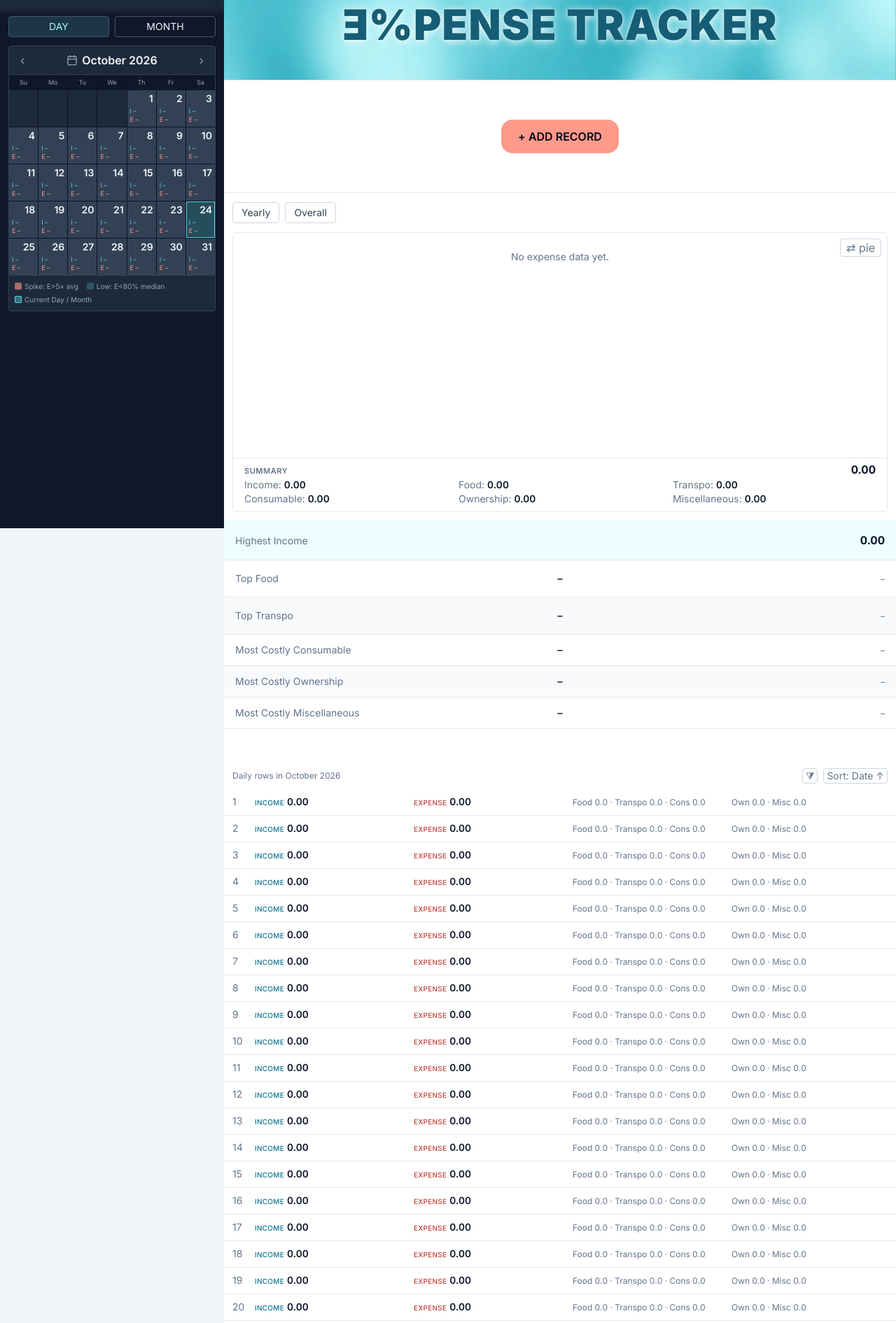
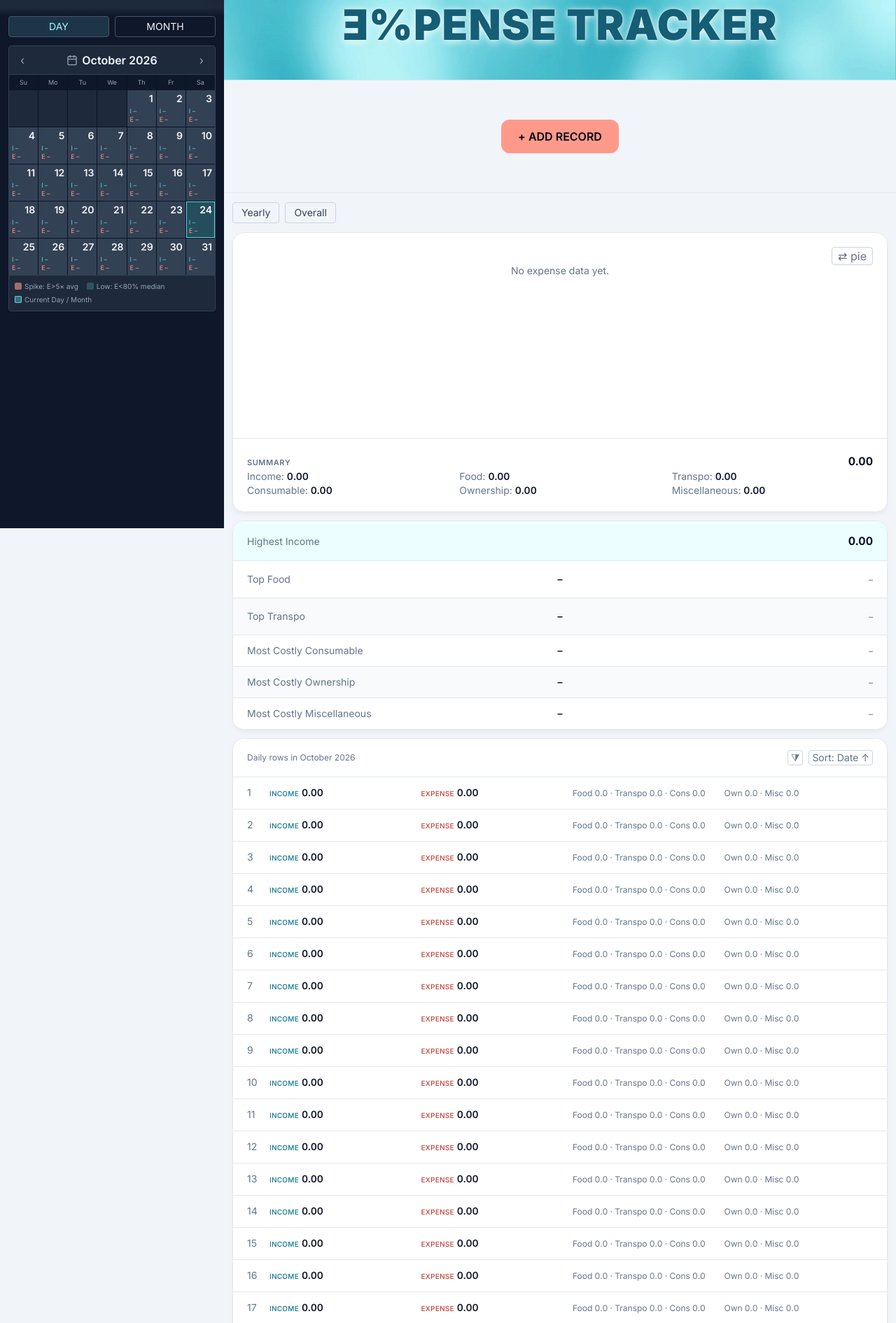
Before and after one commit to bjkmz/expense-tracker, a Django app: page / in a window 1280 px wide. Shown: the part 45-1936 px from the top of the page at 70% size. Run offline with Django 5.2, Linux system fonts and the light colour scheme; data comes from the database, SQL or seed files in the repository; tables that the repository leaves empty hold one stand-in row (values such as "Sample post"); some libraries are stand-ins or nearby versions.

Commit message:
card-based-layout-applied-on-white

```diff
--- a/templates/base.html
+++ b/templates/base.html
@@ -19,6 +19,9 @@
             brand: { DEFAULT: '#0E7490', light: '#5ED6DC', deep: '#155E75', tint: '#ECFEFF' },
             salmon: { DEFAULT: '#FF9A8B', deep: '#C2413B' },
             success: { tint: '#DCFCE7' },
+          },
+          boxShadow: {
+            card: '0 4px 6px -1px rgb(0 0 0 / 0.05)',
           },
         },
       },
@@ -109,16 +112,16 @@
     }
     // Insights graph: the fused graph+summary card is h-[50vh] but Plotly
     // renders at its own layout size, so relayout every figure to the chart
-    // box (flex-1 remainder after the summary). Runs on load, debounced
-    // resize, and after any HTMX settle (line/pie toggle re-renders
-    // #insights-chart). No-ops when Plotly or the chart is absent.
+    // content area (inside the padded box). Runs on load, debounced resize,
+    // and after any HTMX settle (line/pie toggle re-renders #insights-chart).
+    // No-ops when Plotly or the chart is absent.
     var _fitChartsT = null;
     function fitInsightCharts() {
       if (!window.Plotly) return;
-      var box = document.getElementById('insights-chart-box');
-      if (!box) return;
+      var chart = document.getElementById('insights-chart');
+      if (!chart) return;
       document.querySelectorAll('#insights-chart .plotly-graph-div').forEach(function (gd) {
-        try { window.Plotly.relayout(gd, {width: box.clientWidth, height: box.clientHeight}); } catch (e) {}
+        try { window.Plotly.relayout(gd, {width: chart.clientWidth, height: chart.clientHeight}); } catch (e) {}
       });
     }
     // Render inert Plotly specs after page load and after HTMX swaps. HTMX does
--- a/templates/home.html
+++ b/templates/home.html
@@ -16,12 +16,12 @@
     <header class="banner-bg border-b border-slate-200 min-h-[20vh] flex items-center justify-center">
       <h1 class="banner text-4xl md:text-6xl font-black text-center">Ǝ%PENSE TRACKER</h1>
     </header>
-    <div class="flex justify-center items-center min-h-[20vh] bg-white">
-      <button class="rounded-2xl px-6 py-3 bg-salmon text-slate-950 font-semibold hover:bg-salmon-deep hover:text-white focus:outline-none focus:ring-2 focus:ring-brand"
+    <div class="flex justify-center items-center min-h-[20vh] bg-slate-100 px-3 py-3">
+      <button class="rounded-xl px-6 py-3 bg-salmon text-slate-950 font-semibold hover:bg-salmon-deep hover:text-white focus:outline-none focus:ring-2 focus:ring-brand"
               onclick="document.getElementById('add-modal').showModal()">+ ADD RECORD</button>
     </div>
     <div id="home-toast" class="hidden mx-auto my-2 max-w-md px-4 py-2 rounded bg-success-tint text-green-800 border border-green-200 text-sm text-center"></div>
-    <section class="bg-white border-t border-slate-200 pb-4">
+    <section class="bg-slate-100 border-t border-slate-200 pb-4">
       {% include "partials/home_insights.html" %}
     </section>
   </main>
--- a/templates/partials/home_insights.html
+++ b/templates/partials/home_insights.html
@@ -8,7 +8,7 @@
        hx-vals='js:{scope: event.detail.scope, period: event.detail.period}'
        hx-target="#home-insights" hx-swap="outerHTML"></div>
   {# All-data abstractions: Yearly = per-year graph, Overall = per-month graph #}
-  <div class="sticky top-0 z-20 h-14 bg-white flex items-center gap-2 px-3 overflow-x-auto">
+  <div class="sticky top-0 z-20 h-14 bg-slate-100 flex items-center gap-2 px-3 overflow-x-auto">
     <button class="border rounded px-3 py-1 text-sm md:hidden {% if ins_scope == 'day' %}bg-brand border-brand text-white{% else %}border-slate-300 text-slate-700 hover:bg-brand-tint hover:border-brand-light{% endif %}"
             title="Daily insights"
             hx-get="{% url 'home-insights' %}?scope=day&period={{ ins_period }}"
--- a/templates/partials/insight_card.html
+++ b/templates/partials/insight_card.html
@@ -1,5 +1,5 @@
 {# One insight card. Expects: label, value, bg; optional sub, right, when, dense, numeric. #}
-<div class="grid {% if numeric %}grid-cols-[1fr_auto]{% else %}grid-cols-[1fr_auto_1fr]{% endif %} {% if dense %}items-center px-4 py-3{% else %}items-baseline px-4 py-4{% endif %} {{ bg }} border-b border-slate-200">
+<div class="grid {% if numeric %}grid-cols-[1fr_auto]{% else %}grid-cols-[1fr_auto_1fr]{% endif %} {% if dense %}items-center px-5 py-3{% else %}items-baseline px-5 py-4{% endif %} {{ bg }}">
   <span class="text-slate-500">{{ label }}</span>
   {% if not numeric %}
     <span class="text-sm font-semibold text-center text-slate-900">{% if value %}{{ value }}{% else %}–{% endif %}</span>
--- a/templates/partials/insights_chart.html
+++ b/templates/partials/insights_chart.html
@@ -1,8 +1,8 @@
 {# Chart box: toggle button + figure (panel include + endpoint outerHTML swap). #}
 {# Expects: ins_scope, ins_period, chart_flipped, chart_html. #}
-<div id="insights-chart-box" class="relative flex-1 min-h-0">
-  <button class="absolute right-2 top-2 z-10 border border-slate-300 rounded px-2 text-slate-500 hover:border-brand hover:text-brand" title="Toggle Line/Pie"
+<div id="insights-chart-box" class="relative flex-1 min-h-0 p-5">
+  <button class="absolute right-5 top-5 z-10 border border-slate-300 rounded px-2 text-slate-500 hover:border-brand hover:text-brand" title="Toggle Line/Pie"
           hx-get="{% url 'insights-chart' %}?scope={{ ins_scope }}&period={{ ins_period }}&type={{ chart_flipped }}"
           hx-target="#insights-chart-box" hx-swap="outerHTML">⇄ {{ chart_flipped }}</button>
-  <div id="insights-chart" class="min-w-0">{{ chart_html|safe }}</div>
+  <div id="insights-chart" class="h-full min-w-0">{{ chart_html|safe }}</div>
 </div>
--- a/templates/partials/insights_list.html
+++ b/templates/partials/insights_list.html
@@ -1,6 +1,6 @@
 {# Sortable daily/monthly summary rows. Parent passes rows + ins_scope. #}
 {% for r in rows %}
-  <div class="grid grid-cols-[28px_1fr_1fr] md:grid-cols-[28px_1fr_1fr_1fr_1fr] gap-1 items-baseline px-3 py-2 border-b border-slate-200 text-sm">
+  <div class="grid grid-cols-[28px_1fr_1fr] md:grid-cols-[28px_1fr_1fr_1fr_1fr] gap-1 items-baseline px-5 py-3 text-sm">
     <span class="min-w-0 text-slate-500">{{ r.label }}</span>
     <div class="min-w-0">
       <span class="text-[10px] font-medium uppercase tracking-wide text-brand">Income</span>
@@ -18,5 +18,5 @@
     </span>
   </div>
 {% empty %}
-  <div class="px-4 py-6 text-center text-sm text-slate-500">No data in this period yet.</div>
+  <div class="px-5 py-6 text-center text-sm text-slate-500">No data in this period yet.</div>
 {% endfor %}
--- a/templates/partials/insights_panel.html
+++ b/templates/partials/insights_panel.html
@@ -1,12 +1,12 @@
 {# Insights panel (light). Expects: ins_scope, ins_period, ins, chart_type, chart_flipped, chart_html. #}
-<div id="insights-panel" data-scope="{{ ins_scope }}" data-period="{{ ins_period }}" class="bg-white text-slate-800 flex flex-col">
+<div id="insights-panel" data-scope="{{ ins_scope }}" data-period="{{ ins_period }}" class="text-slate-800 flex flex-col">
   {# Graph + summary fused card: exactly half viewport, sticky below top bar on home, or top-1 on records #}
-  <div class="border border-slate-200 rounded bg-white {% if panel_layout == 'home' %}sticky top-14 z-10 mx-3 mb-3{% else %}sticky top-1 z-10 m-3{% endif %} h-[50vh] flex flex-col overflow-hidden">
+  <div class="border border-slate-200 rounded-2xl bg-white shadow-card {% if panel_layout == 'home' %}sticky top-14 z-10 mx-3 mb-3{% else %}sticky top-1 z-10 m-3{% endif %} h-[50vh] flex flex-col overflow-hidden">
     {# Chart box (button + figure); the toggle endpoint re-renders this same partial #}
     {% include 'partials/insights_chart.html' %}
 
     {# Summary: Category Month Totals (day) / Category Year Totals (month) #}
-    <div class="px-4 pt-1 pb-2 text-sm border-t border-slate-200">
+    <div class="p-5 text-sm border-t border-slate-200">
       <div class="flex items-baseline justify-between gap-3">
         <span class="text-[11px] font-semibold uppercase tracking-wider text-slate-500">SUMMARY</span>
         <span class="text-base font-bold tabular-nums text-slate-900">{{ ins.net|floatformat:"2g" }}</span>
@@ -20,7 +20,7 @@
   </div>
 
   {# Insight cards #}
-  <div class="text-sm">
+  <div id="insight-cards" class="mx-3 mb-3 divide-y divide-slate-200 overflow-hidden rounded-2xl border border-slate-200 bg-white shadow-card text-sm">
     {% include 'partials/insight_card.html' with label='Highest Income' value=ins.cards.highest_income.amount|floatformat:"2g" when=ins.cards.highest_income.when bg='bg-brand-tint' numeric=True %}
     {% include 'partials/insight_card.html' with label='Top Food' value=ins.cards.top_food.item right=ins.cards.top_food.count when=ins.cards.top_food.when bg='bg-white' %}
     {% include 'partials/insight_card.html' with label='Top Transpo' value=ins.cards.top_transpo.item right=ins.cards.top_transpo.count when=ins.cards.top_transpo.when bg='bg-slate-50' %}
@@ -30,7 +30,7 @@
   </div>
 
   {# Sort + rows: bar re-renders with the rows so the sort button shows state #}
-  <div id="insights-rows">
+  <div id="insights-rows" class="mx-3 mb-3 rounded-2xl border border-slate-200 bg-white shadow-card">
     {% include "partials/insights_rows.html" with rows=ins.rows ins_scope=ins_scope ins_period=ins_period rows_prefix=ins.rows_prefix rows_label=ins.label sort_label=ins.sort_label sort_options=ins.sort_options %}
   </div>
 </div>
--- a/templates/partials/insights_rows.html
+++ b/templates/partials/insights_rows.html
@@ -1,6 +1,6 @@
 {# Sort bar + summary rows. Re-rendered by the insights-list endpoint on every sort pick. #}
 {# Expects: rows, ins_scope, ins_period, rows_prefix, rows_label, sort_label, sort_options. #}
-<div class="mt-12 flex items-center justify-end gap-2 px-3 py-2 text-slate-500">
+<div class="flex items-center justify-end gap-2 px-5 py-4 text-slate-500 border-b border-slate-200">
   <span class="text-xs mr-auto">{{ rows_prefix }} {{ rows_label }}</span>
   <button class="border border-slate-300 rounded px-1 text-sm" title="Filter (placeholder, no function yet)" disabled>⧩</button>
   <details class="relative">
@@ -14,6 +14,6 @@
     </div>
   </details>
 </div>
-<div id="insights-list">
+<div id="insights-list" class="divide-y divide-slate-200">
   {% include "partials/insights_list.html" with rows=rows ins_scope=ins_scope %}
 </div>
--- a/templates/records_page.html
+++ b/templates/records_page.html
@@ -19,7 +19,7 @@
   </section>
 
   {# Right: insights panel (P4) #}
-  <section class="flex-1 min-w-0 bg-white min-h-[40vh] lg:flex-none lg:w-1/2 lg:h-screen lg:overflow-y-auto">
+  <section class="flex-1 min-w-0 bg-slate-100 min-h-[40vh] lg:flex-none lg:w-1/2 lg:h-screen lg:overflow-y-auto">
     {% include "partials/insights_panel.html" %}
   </section>
 </div>
```
Also changed, not shown: tracker/tests.py (+9 -2 lines).
